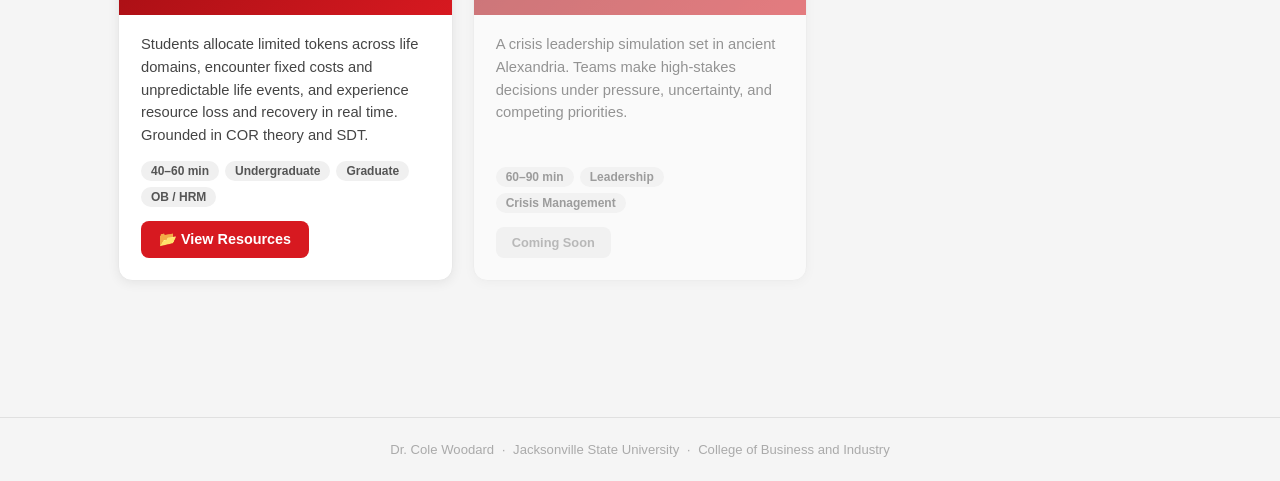
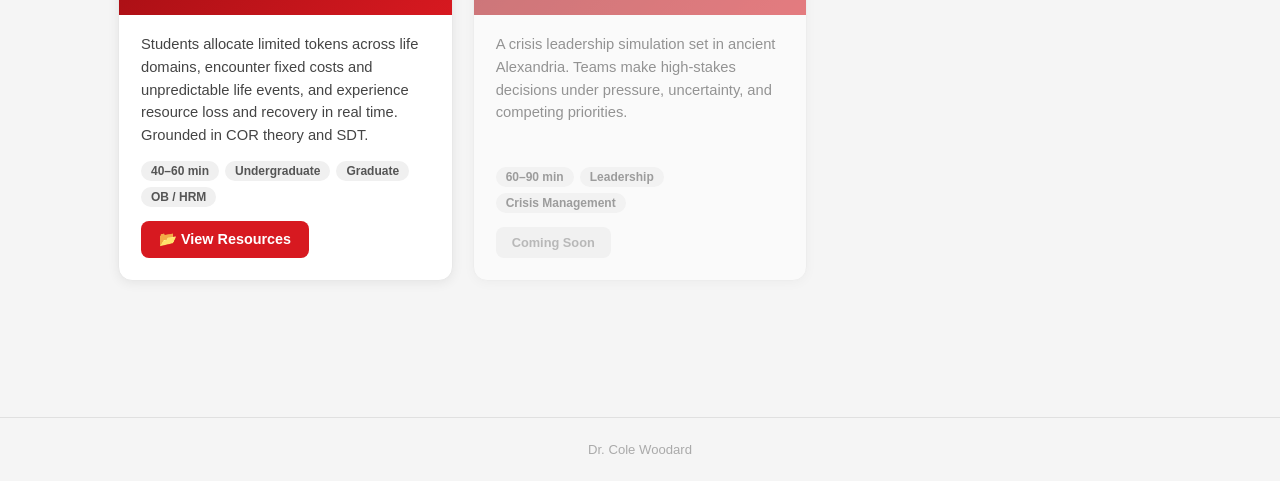
Before and after one commit to colewood55/docs, a plain HTML site: page index.html in a window 1280 px wide. Shown: the part 319-800 px from the top of the page. Drawn offline with Linux system fonts and the light colour scheme.

Commit message:
Add files via upload

```diff
--- a/index.html
+++ b/index.html
@@ -237,7 +237,7 @@
 </main>
 
 <footer>
-  Dr. Cole Woodard &nbsp;·&nbsp; Jacksonville State University &nbsp;·&nbsp; College of Business and Industry
+  Dr. Cole Woodard
 </footer>
 
 </body>
```
